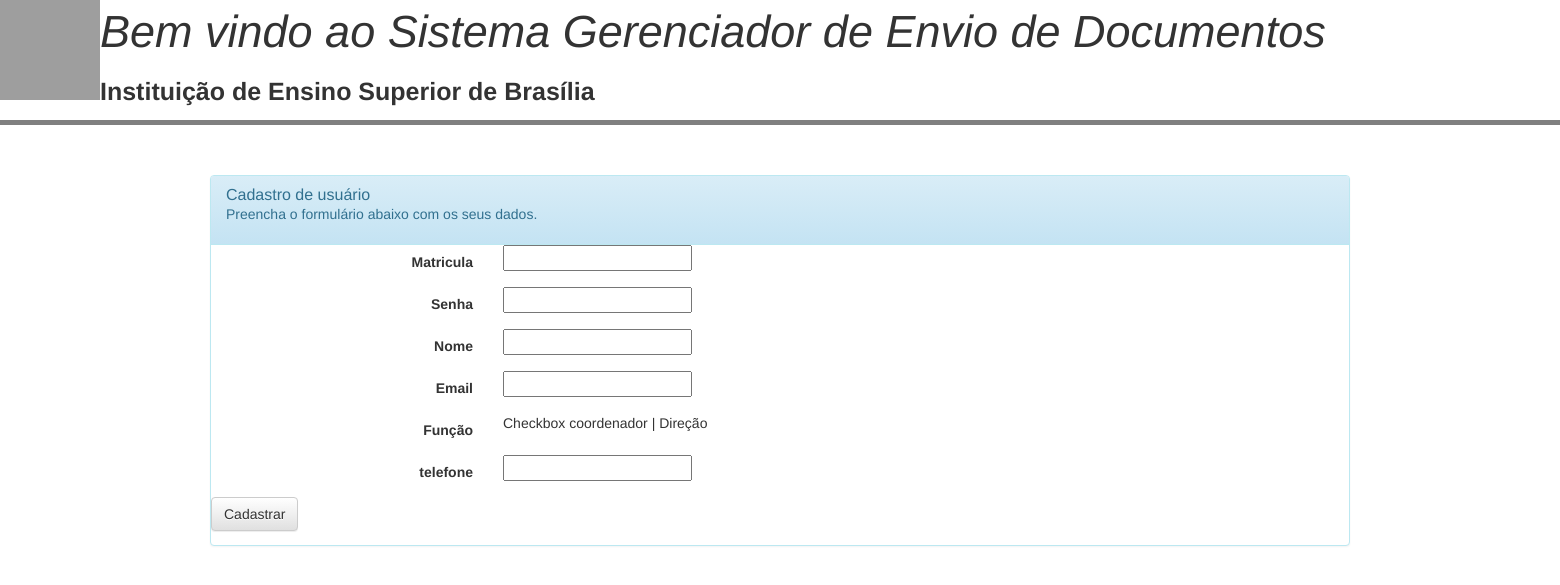
After one commit to g-adler/SEGD, a Django app: template coordenacao/templates/coordenacao/cadastro.html in a window 1560 px wide; the page is wider, and only the part inside the window is pictured. The commit adds this page. Shown: the top 585 px of that part. Run offline with Django 3.2, Linux system fonts and the light colour scheme; the template is opened without the code that fills it, so the values that code supplies are empty, except form fields; tables that the repository leaves empty hold one stand-in row (values such as "Sample post"); form fields are guessed from the names that the template uses; parts of the project's set-up code (start-up, migrations or seed data) failed here and were passed over; some libraries are stand-ins or nearby versions; grey boxes are pictures that could not be loaded.

Commit message:
alterações do dia

```diff
--- a/coordenacao/models.py
+++ b/coordenacao/models.py
@@ -6,9 +6,9 @@ from django.db import models
 LISTA_TIPO_DOC = (
 	('0', 'PDF'),('1','WORD'),)
 
- FUNC = (
- 	    ('0', 'DIRECAO'),('1','COORDENACAO')
- )
+FUNC = (
+	('0', 'DIRECAO'),('1','COORDENACAO')
+ 	)
 class Coordenador (models.Model):
 	matricula = models.CharField(max_length = 30)
 	nome = models.CharField(max_length = 200)
--- a/coordenacao/templates/coordenacao/base.html
+++ b/coordenacao/templates/coordenacao/base.html
@@ -1,5 +1,7 @@
 <style>
-
+  .down_50{
+    margin-top: 50px;
+  }
  .login_container{
    margin: 0 auto;
    width: 600px;
--- /dev/null
+++ b/coordenacao/templates/coordenacao/cadastro.html
@@ -0,0 +1,52 @@
+{% extends '../coordenacao/base.html' %}
+
+{% block title %}Cadastro{% endblock %}
+
+{% block content %}
+
+<div class="panel panel-info down_50">
+  <div class="panel-heading">
+    <h2 class="panel-title">Cadastro de usuário</h2>
+    <p>Preencha o formulário abaixo com os seus dados.</p>
+  </div>
+  <form class="form-horizontal" method="post">{% csrf_token %}
+    <div class="form-group">
+      <label for="{{ form.username.id_for_label }}" class="col-sm-3 control-label">Matricula</label>
+      <div class="col-sm-4">
+        {{ form.matricula  }}
+      </div>
+    </div>
+    <div class="form-group">
+      <label for="{{ form.username.id_for_label }}" class="col-sm-3 control-label">Senha</label>
+      <div class="col-sm-4">
+        {{ form.senha  }}
+      </div>
+    </div>
+    <div class="form-group">
+      <label for="{{ form.username.id_for_label }}" class="col-sm-3 control-label">Nome</label>
+      <div class="col-sm-4">
+        {{ form.nome  }}
+      </div>
+    </div>
+    <div class="form-group">
+      <label for="{{ form.username.id_for_label }}" class="col-sm-3 control-label">Email</label>
+      <div class="col-sm-4">
+        {{ form.email  }}
+      </div>
+    </div>
+    <div class="form-group">
+      <label for="{{ form.username.id_for_label }}" class="col-sm-3 control-label">Função</label>
+      <div class="col-sm-4">
+        Checkbox coordenador | Direção
+      </div>
+    </div>
+    <div class="form-group">
+      <label for="{{ form.username.id_for_label }}" class="col-sm-3 control-label">telefone</label>
+      <div class="col-sm-4">
+        {{ form.telefone  }}
+      </div>
+    </div>
+    <input type="submit" class="btn btn-default" value="Cadastrar" />
+  </form>
+</div>
+{% endblock %}
--- a/coordenacao/templates/coordenacao/login.html
+++ b/coordenacao/templates/coordenacao/login.html
@@ -18,7 +18,8 @@
           <label for="{{ form.password.id_for_label }}" class="col-sm-3 control-label">Senha</label>
           {{form.password}}
         </div>
-        <button type="submit" class="btn btn-default">Send invitation</button>
+        <button type="submit" class="btn btn-default">Entrar</button>
+        <a href="{% url 'usuario' %}" >Novo Usuário</a>
       </form>
     </div>
   </div>
--- a/coordenacao/urls.py
+++ b/coordenacao/urls.py
@@ -6,6 +6,7 @@ from django.contrib.auth import views as auth_views
 urlpatterns = [
     # url(r'^$', views.index, name='index'),
     url(r'^$', auth_views.login, {'template_name': 'coordenacao/login.html'}, name='index'),
-    url(r'^Coordenacao$', views.pg_coord, name='pgcoord'),
-    url(r'^Direcao$', views.pg_direc, name='pgdirec'),
+    url(r'^Coordenacao$', views.pg_coord, name='pg_coord'),
+    url(r'^Direcao$', views.pg_direc, name='pg_direc'),
+    url(r'^usuario/$', views.CadastrarUsuario.as_view(), name='usuario'),
     ]
--- a/sged/settings.py
+++ b/sged/settings.py
@@ -107,4 +107,5 @@ USE_TZ = True
 STATIC_ROOT = '/home/gadlerhron/SGED/sged/sged/static'
 STATIC_URL = '/static/'
 
-LOGIN_REDIRECT_URL = 'pgcoord'
+# fornecer valor diferente para o redirect caso x?? seria mais facil, afinal de contas
+LOGIN_REDIRECT_URL = 'pg_coord'
```
Also changed, not shown: coordenacao/forms.py (+25 -19 lines), coordenacao/templates/coordenacao/index.html (+2 -23 lines), coordenacao/views.py (+11 -0 lines).
